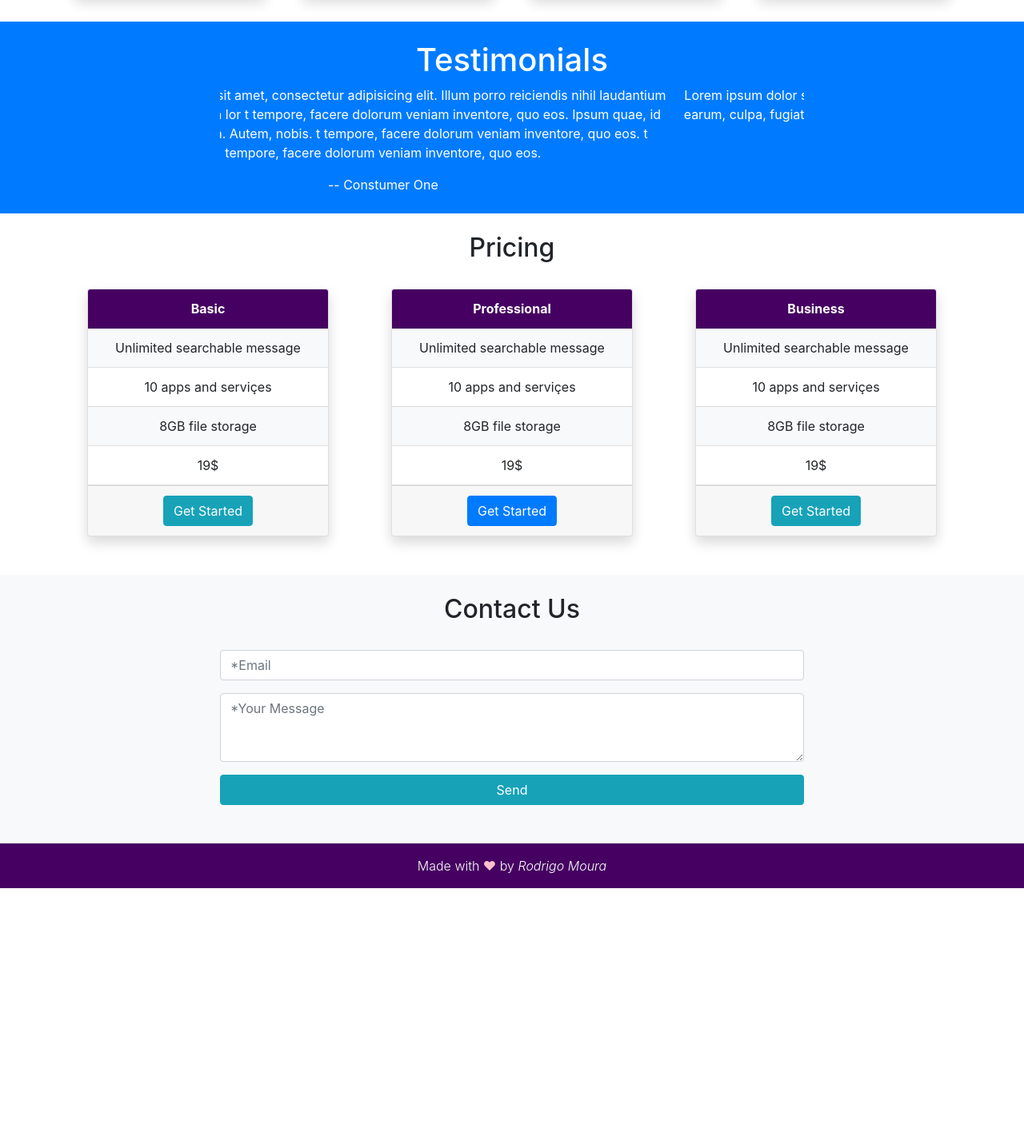
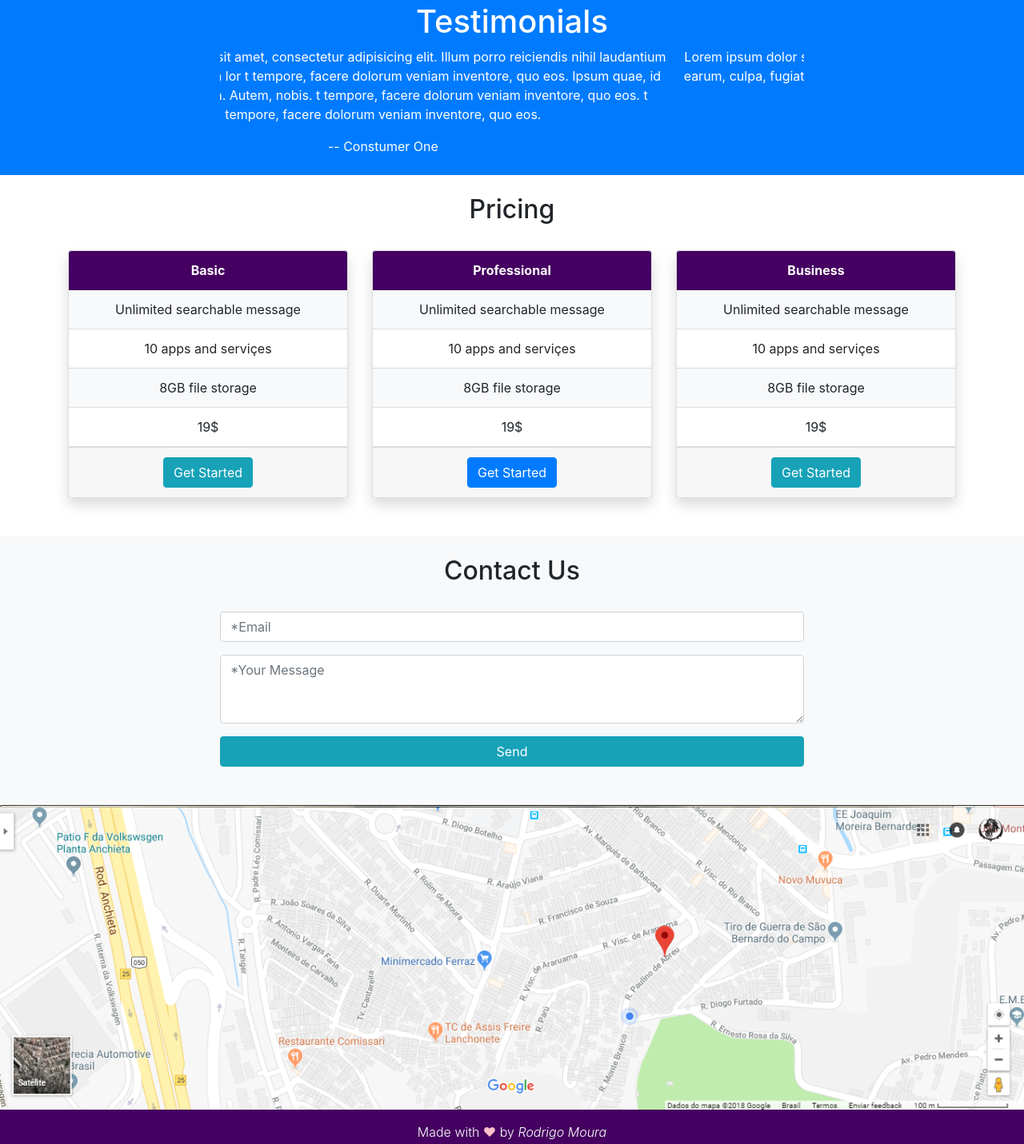
Before and after one commit to RodBrowning/bootstrap-4-page, a website: page index.html in a window 1280 px wide. Shown: the part 2501-3932 px from the top of the page at 80% size. Before the commit the page ends 3612 px from the top, so only its background shows below. Drawn offline with nearby package versions, Linux system fonts and the light colour scheme.

Commit message:
Adicionado mapa

```diff
--- a/css/MyStyle.css
+++ b/css/MyStyle.css
@@ -40,3 +40,7 @@ header{
     height: 150px;
     margin: 1em auto auto auto;
 }
+
+#img-mapa, img{
+    width: 100%;
+}
--- a/index.html
+++ b/index.html
@@ -154,7 +154,7 @@
 		</div>
 	</section>
 
-	<section id="work-section" class="bg-light p-4">
+	<section id="work-section" class="bg-light pb-4">
 		<div class="container">
 			<div class="row justify-content-center m-4">
 				<h2>Our Work</h2>
@@ -202,7 +202,7 @@
 		</div>
 	</section>
 
-	<section id="team-section" class="p-4">
+	<section id="team-section" class="pb-4">
 		<div class="container">
 			<div class="row justify-content-center m-4">
 				<h2>Our Team</h2>
@@ -283,7 +283,7 @@
 
 	<section id="pricing" class="p-4">
 		<div class="container">
-			<div class="row justify-content-center">
+			<div class="row justify-content-center pb-4">
 				<h2>Pricing</h2>
 			</div>
 		</div>
@@ -291,7 +291,7 @@
 		<div class="container">
 			<div class="row justify-content-center text-center">
 				<div class="col-lg-4">
-					<div class="card shadow m-4 bg-white rounded">
+					<div class="card shadow mb-4 bg-white rounded">
 					  <div class="card-header text-white font-weight-bold azul-fundo">
 					    Basic
 					  </div>
@@ -308,7 +308,7 @@
 				</div>
 
 				<div class="col-lg-4">
-					<div class="card shadow m-4 bg-white rounded">
+					<div class="card shadow mb-4 bg-white rounded">
 						<div class="card-header text-white font-weight-bold azul-fundo">
 							Professional
 						</div>
@@ -325,7 +325,7 @@
 				</div>
 
 				<div class="col-lg-4">
-					<div class="card shadow m-4 bg-white rounded">
+					<div class="card shadow mb-4 bg-white rounded">
 					  <div class="card-header text-white font-weight-bold azul-fundo">
 					    Business
 					  </div>
@@ -344,7 +344,7 @@
 		</div>
 	</section>
 
-	<section id="contact" class="bg-light p-4">
+	<section id="contact" class="bg-light pb-4 pt-4">
 		<div class="container">
 			<div class="row justify-content-center pb-4">
 				<h2>Contact Us</h2>
@@ -367,6 +367,16 @@
 		</div>
 	</section>
 
+	<section id="mapa">
+		<div class="container-fluid">
+			<div class="row">
+				<div id="img-mapa">
+					<img src="./imagens/mapa.png" alt="mapa">
+				</div>
+			</div>
+		</div>
+	</section>
+
 	<footer id="footer" class="azul-fundo p-3">
 		<div class="container">
 			<div class="row justify-content-center text-white font-weight-light">
```
Also changed, not shown: imagens/mapa.png (added).
